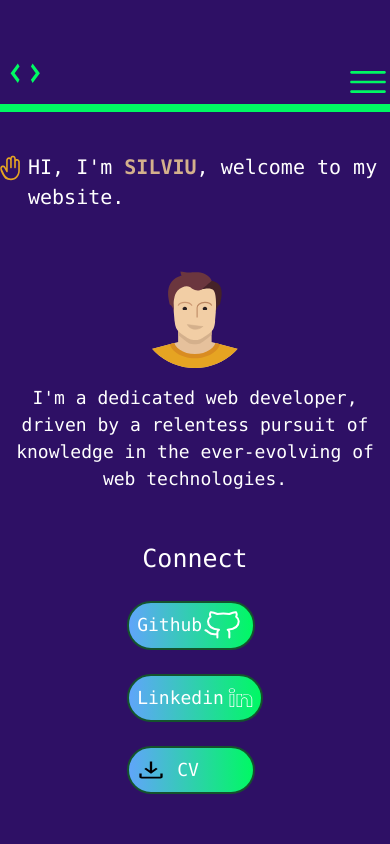
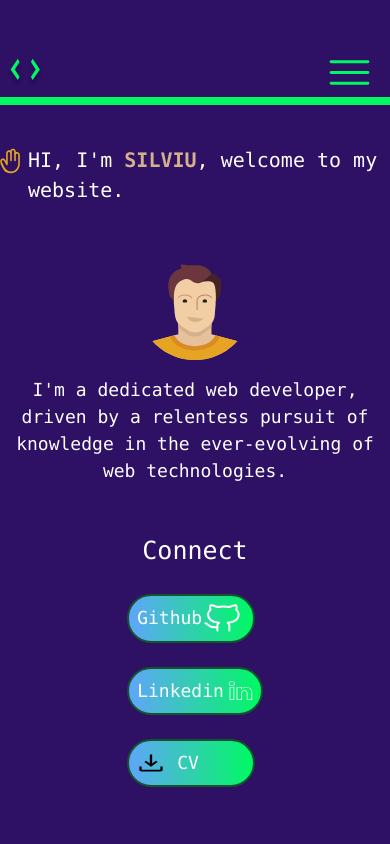
Before and after one commit to Miron-Silviu/portofolio, a website: page index.html in a window 390 px wide. Shown: the top 844 px of the page. Drawn offline with Linux system fonts and the light colour scheme.

Commit message:
Fixed responsive design

```diff
--- a/index.html
+++ b/index.html
@@ -11,23 +11,16 @@
 
 <body class=" bg-violet-950 font-mono dark:bg-slate-800 m-0 p-0 w-full box-border flex-col">
     <!-- Header Section-->
-    <section aria-label="Navigation menu" class="flex mx-auto w-full xs:ml-10 xs:mx-auto sm:mx-auto justify-between">
-        <header class="flex  mx-auto mt-12 xs:w-full xs:mx-auto w-full max-w-[1279px] justify-between xs:flex-col xl:mx-11">
-            <div class="flex h-14">
-                <svg class="w-20 xs:w-10 xs:m-auto sm:w-12 md:w-16  transition ease-in-out delay-15 "
-                    viewBox="0 0 59 55">
-                    <path
-                        d="M21.8934 12.0004L13 24.0003L21.8934 36L23.9969 32.1644L18.0042 24.0003L23.9969 15.8361L21.8934 12.0004Z"
-                        fill="#00F963" />
-                    <path
-                        d="M40.1062 12L38.0032 15.8359L43.9956 24.0001L38.0032 32.1641L40.1062 36L49 24.0001L40.1062 12Z"
-                        fill="#00F963" />
-                </svg>
+    <section aria-label="Navigation menu" class="flex mx-auto w-full xs:ml-10 xs:mx-auto sm:mx-auto justify-betwee">
+        <header
+            class="flex mx-auto mt-12 xs:w-full xs:mx-auto w-full max-w-[1279px] justify-between xs:flex-col xl:mx-11">
+            <div>
+                <img class="w-20 xs:w-10 xs:m-auto xs:justify-center sm:w-12 md:w-16" src="./icons/logo.svg" alt="logo">
             </div>
-            <nav-bar class=" flex flex-col-reverse w-auto xs:m-auto">
+            <nav-bar class=" flex xs:flex-col-reverse  w-auto xs:m-auto ">
                 <menu-items id="menubar"
-                    class=" xs:justify-center hidden sm:justify-center mt-3 md:flex md:gap-5 lg:flex lg:gap-5 xl:flex xl:gap-5 2xl:flex 2xl:gap-5">
-                    <ul class="flex sm:flex-col xs:flex-col gap-5">
+                    class=" xs:justify-center  xs:m-auto hidden sm:justify-center mt-3 md:flex md:gap-5 lg:flex lg:gap-5 xl:flex xl:gap-5 2xl:flex 2xl:gap-5 ">
+                    <ul class="flex sm:flex-col xs:flex-col gap-5 xs:mx-auto">
                         <li>
                             <a aria-label="Home" href="Home">
                                 <h1
@@ -51,40 +44,29 @@
                         </li>
                     </ul>
                 </menu-items>
-                <button aria-label="menu" type="button" id="menu"
-                    class="static right-0 hidden xs:block xs:m-auto sm:block cursor-pointer">
-                    <svg class="w-11 h-11 " viewBox="0 0 53 53" fill="none">
-                        <g clip-path="url(#clip0_81_84)">
-                            <path
-                                d="M46.375 16.5625H6.625C6.18574 16.5625 5.76446 16.388 5.45385 16.0774C5.14325 15.7668 4.96875 15.3455 4.96875 14.9062C4.96875 14.467 5.14325 14.0457 5.45385 13.7351C5.76446 13.4245 6.18574 13.25 6.625 13.25H46.375C46.8143 13.25 47.2355 13.4245 47.5461 13.7351C47.8568 14.0457 48.0312 14.467 48.0312 14.9062C48.0312 15.3455 47.8568 15.7668 47.5461 16.0774C47.2355 16.388 46.8143 16.5625 46.375 16.5625Z"
-                                fill="#00F963" />
-                            <path
-                                d="M46.375 28.1562H6.625C6.18574 28.1562 5.76446 27.9818 5.45385 27.6711C5.14325 27.3605 4.96875 26.9393 4.96875 26.5C4.96875 26.0607 5.14325 25.6395 5.45385 25.3289C5.76446 25.0182 6.18574 24.8438 6.625 24.8438H46.375C46.8143 24.8438 47.2355 25.0182 47.5461 25.3289C47.8568 25.6395 48.0312 26.0607 48.0312 26.5C48.0312 26.9393 47.8568 27.3605 47.5461 27.6711C47.2355 27.9818 46.8143 28.1562 46.375 28.1562Z"
-                                fill="#00F963" />
-                            <path
-                                d="M46.375 39.75H6.625C6.18574 39.75 5.76446 39.5755 5.45385 39.2649C5.14325 38.9543 4.96875 38.533 4.96875 38.0938C4.96875 37.6545 5.14325 37.2332 5.45385 36.9226C5.76446 36.612 6.18574 36.4375 6.625 36.4375H46.375C46.8143 36.4375 47.2355 36.612 47.5461 36.9226C47.8568 37.2332 48.0312 37.6545 48.0312 38.0938C48.0312 38.533 47.8568 38.9543 47.5461 39.2649C47.2355 39.5755 46.8143 39.75 46.375 39.75Z"
-                                fill="#00F963" />
-                        </g>
-                    </svg>
-                </button>
+                <div>
+                    <button aria-label="menu" type="button" id="menu"
+                        class="static hidden xs:block xs:m-auto sm:block cursor-pointer ">
+                        <img class="sm:mr-4 h-[49px] w-[49px]" src="./icons/menu.svg" alt="menu">
+                    </button>
+                </div>
             </nav-bar>
         </header>
     </section>
-   <hr class=" flex mx-auto border-4 border-[#00F963] xs:w-[250px]">
+    <hr class=" flex mx-auto border-4 border-[#00F963] xs:w-[250px]">
     <!-- Main -->
     <main class="flex sm:flex-col xs:flex-wrap xs:justify-center sm:flex m-auto mt-10 max-w-[12790px] justify-evenly ">
         <section aria-label="Section with download CV button and links to connect to Github and Linkedin"
             class="flex-col xs:mx-auto sm:mx-auto xs:ml-14">
             <div class="flex sm:felx xs:ml-5 xs:w-full xs:flex-col xs:mx-auto ">
                 <img class="w-5 h-8 mr-2 xs:mx-auto " src="./icons/hello.svg" alt="Hello">
-                <h2
-                    class="text-[20px]  text-white xs:text-[16px] sm:text[18px] xs:mx-auto  ">
+                <h2 class="text-[20px]  text-white xs:text-[16px] sm:text[18px] xs:mx-auto">
                     HI, I'm <strong class="text-[#D4B08C]">SILVIU</strong>,
                     welcome to my
                     website.</h2>
             </div>
             <div class="flex-col max-w-[400px] xs:w-full mt-12 xs:justify-center  ">
-                <img class="w-28 flex xs:w-20 xs:mx-auto sm:mx-auto mx-a" src="./icons/avatar.svg" alt="avatar">
+                <img class="w-28 flex xs:w-20 xs:mx-auto sm:mx-auto mx-a h-[107px]" src="./icons/avatar.svg" alt="avatar">
                 <p
                     class="text-white text-[20px] text-center flex-col mt-4 xs:full xs:flex-wrap  xs:text-[16px] xs:mx-7 sm:text-[18px] ">
                     I'm a dedicated web developer,
@@ -116,8 +98,7 @@
     </main>
     <!-- footer section -->
     <footer>
-        <section
-            class=" flex-col max-w-[1270px] xs:w-full xs:ml-8 text-center m-auto mt-28 xs:mt-16 sm:mt-16">
+        <section class=" flex-col max-w-[1270px] xs:w-full xs:ml-8 text-center m-auto mt-28 xs:mt-16 sm:mt-16">
             <div class="flex max-w-[400px] m-auto xs:flex-wrap">
                 <h3 class=" text-white m-auto text-[25px] xs:text-[16px] xs:text-center ">Technologies Used </h3>
             </div>
```
Also changed, not shown: icons/logo.svg (added), icons/menu.svg (added), style.css.
